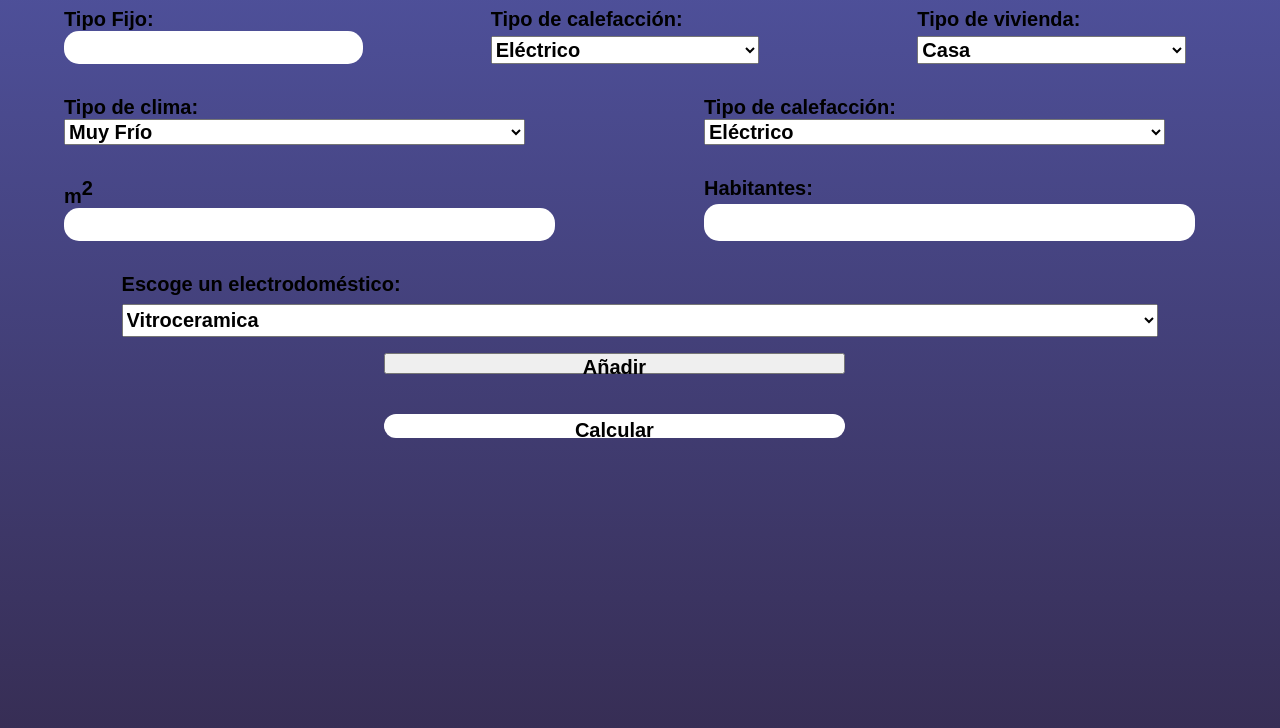
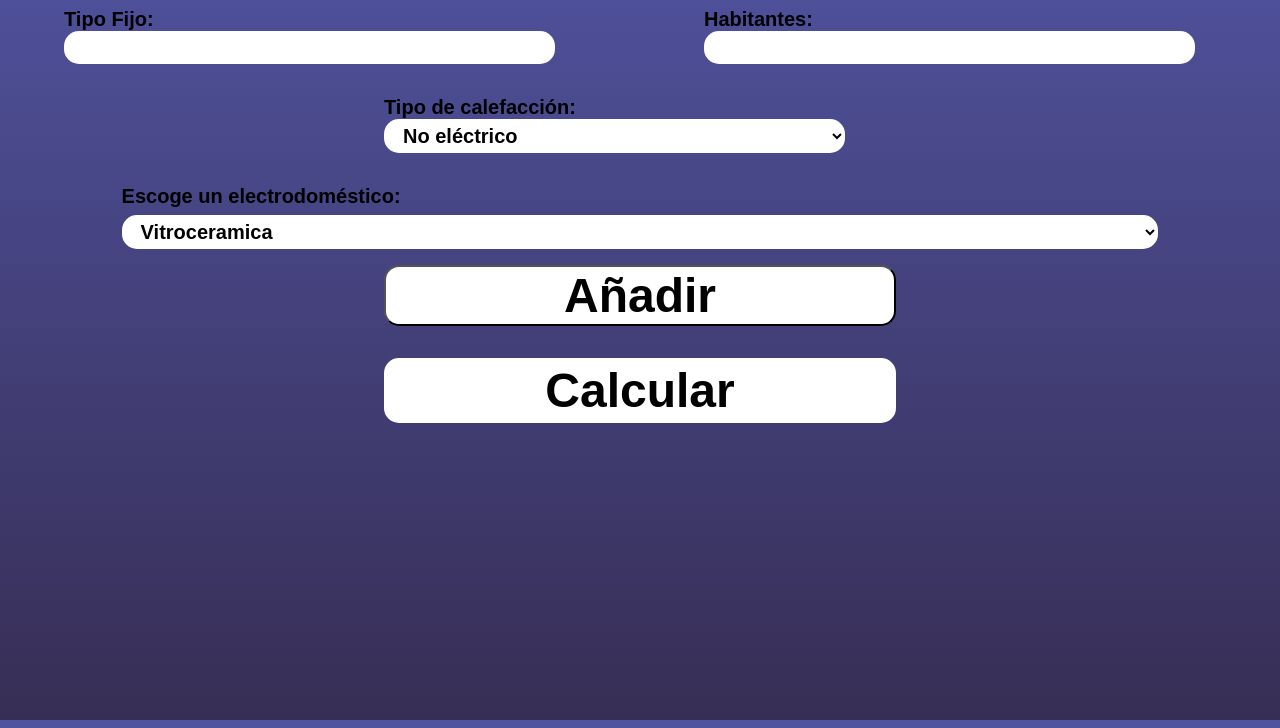
Before and after one commit to alexbs01/BrightBills, a plain HTML site: page src/index.html in a window 1280 px wide. Shown: the part 80-808 px from the top of the page. Drawn offline with Linux system fonts and the light colour scheme.

Commit message:
Colores y cosas de Guillén arregladas

```diff
--- a/src/index.html
+++ b/src/index.html
@@ -14,17 +14,24 @@
                 <div class="row">
                     <div class="tileInputs">
                         <label for="Tipo Fijo">Tipo Fijo:</label>
-                        <input type="number" id="Tipo Fijo" name="Tipo Fijo" required>
+                        <input type="number" step="any" id="Tipo Fijo" name="Tipo Fijo" required>
                     </div>
-
                     <div class="tileInputs">
-                        <label for="Tipo de calefacción"> Tipo de calefacción:</label>
-                        <select id= "Tipo de calefacción" name = "Tipo de calefacción">
-                            <option value = "Eléctrico"> Eléctrico</option>
-                            <option value = "No electrico"> No electrico</option>
+                        <label for="Habitantes">Habitantes:</label>
+                        <input type="number" id="Habitantes" name="Habitantes" min="0" required>
+                    </div>
+                </div>
+                <div class = "row">
+                    <div class="tileInputs">
+                        <label for="Tipo de calefaccion"> Tipo de calefacción:</label>
+                        <select id= "Tipo de calefaccion" name = "Tipo de calefacción">
+                            <option value = "No electrico"> No eléctrico</option>
+                            <option value = "Electrico"> Electrico</option>
                         </select>
                     </div>
-
+                </div>
+                <div id = "hideableArea"    >
+                    <div class = "row">
                         <div class="tileInputs">
                             <label for="CasaPiso"> Tipo de vivienda:</label>
                             <select id= "CasaPiso" name = "CasaPiso">
@@ -32,9 +39,6 @@
                                 <option value = "Piso"> Piso</option>
                             </select>
                         </div>
-                </div>
-
-                <div class="row">
                         <div class="tileInputs">
                             <label for="Clima"> Tipo de clima:</label>
                             <select id= "Clima" name = "Clima">
@@ -45,14 +49,6 @@
                                 <option value = "Muy cálido"> Muy cálido</option>
                             </select>
                         </div>
-
-                    <div class="tileInputs">
-                        <label for="Tipo de calefacción"> Tipo de calefacción:</label>
-                        <select id= "Tipo de calefacción" name = "Tipo de calefacción">
-                            <option value = "Eléctrico"> Eléctrico</option>
-                            <option value = "No electrico"> No electrico</option>
-                        </select>
-                    </div>
                     </div>
 
                     <div class="row">
@@ -60,13 +56,27 @@
                             <label for="Metros cuadrados">m<sup>2</sup></label>
                             <input type="number" id="metros cuadrados" name="metros cuadrados" min="0" required>
                         </div>
-
-                    <div class="tileInputs">
-                        <label for="Habitantes">Habitantes:</label>
-                        <input type="number" id="Habitantes" name="Habitantes" min="0" required>
+                        <div class = "tileInputs">
+                            <label for="Orientación">Orientación</label>
+                            <select id= "Orientación" name = "Orientación">
+                                <option value = "Norte"> Norte</option>
+                                <option value = "Sur"> Sur</option>
+                                <option value = "Este"> Este</option>
+                                <option value = "Oeste"> Oeste</option>
+                            </select>
                         </div>
                     </div>
-
+                    <div class="row">
+                        <div class="tileInputs">
+                            <label for="Aislamiento">Aislamiento</label>
+                            <select id= "Aislamiento" name = "Aislamiento">
+                                <option value = "Bueno"> Bueno</option>
+                                <option value = "Sencillo"> Sencillo</option>
+                                <option value = "Sin aislamiento"> Sin aislamiento</option>
+                            </select>
+                        </div>
+                    </div>
+                </div>
 
                 <div class="electrico">
                     <label for="Electrodomesticos"> Escoge un electrodoméstico:</label>
@@ -94,7 +104,7 @@
                 </div>
 
                 <div class="tileInputs">
-                    <input type="submit" value="Calcular">
+                    <input id="Calcular" type="submit" value="Calcular">
                 </div>
 
             </form>
--- a/src/script.js
+++ b/src/script.js
@@ -1,5 +1,7 @@
 const addButton = document.getElementById("Añadir");
 const list = document.getElementById("Lista");
+const heating = document.getElementById("Tipo de calefaccion");
+const hideableArea = document.getElementById("hideableArea");
 
 function addToList(){
 	let appliance = document.getElementById("Electrodomesticos");
@@ -25,6 +27,18 @@ addButton.addEventListener('click', function () {
     addToList();
 })
 
+function change_heating(){
+	hideableArea.classList.toggle("hidden");
+	if (heating.value == "No electrico") {
+		hideableArea.style.maxHeight = null;
+	  } else {
+		hideableArea.style.maxHeight = hideableArea.scrollHeight + 'px';
+	}
+}
+
+heating.addEventListener('change', function (){
+	change_heating();
+})
 
 /*function get_data(form) {
 	let formList = form.getElementsByTagName("appliance");
@@ -81,7 +95,7 @@ function calc_consumption(button) {
 	return consumo;
 }*/
 
-const url = "https://api.esios.ree.es/archives/70/download_json?date=";
+/*const url = "https://api.esios.ree.es/archives/70/download_json?date=";
 
 function fijaToVariabol(consumos, startDate, endDate, cost) {
 	var prices = [];
@@ -117,4 +131,4 @@ function fijaToVariabol(consumos, startDate, endDate, cost) {
 	});
 
 
-}
+}*/
--- a/src/styles.css
+++ b/src/styles.css
@@ -9,9 +9,11 @@ body {
     font-family: 'Arial', sans-serif;
     margin: 0;
     padding: 0;
-    height: 100%;
+    height: 100vh;
     background: linear-gradient(var(--gradient-top), var(--gradient-bottom));
+    background-attachment: fixed;
 }
+
 
 header {
     display: flex;
@@ -52,9 +54,18 @@ form {
 .row {
     display: flex;
     flex-direction: row;
-    justify-content: space-between;
+    justify-content: center;
     width: 100%;
     margin-bottom: 2vh;
+}
+
+#hideableArea{
+    display: flex;
+    flex-direction: column;
+    max-width: 100%;
+    overflow: hidden;
+    max-height: 0px;
+    transition: max-height 0.3s ease;
 }
 
 .tileInputs {
@@ -86,6 +97,13 @@ form {
     font-weight: bold;
 }
 
+button {
+    height: 100%;
+    font-size: 3em;
+    -webkit-border-radius: 5px;
+    border-radius: 15px;
+}
+
 input {
     padding:5px 15px;
     background:#ffffff;
@@ -101,5 +119,28 @@ input:hover {
 
 li {
     list-style: none;
-    font-size: 4em;
+    font-size: 3em;
+    font-weight: bold;
 }
+
+#Añadir, #Calcular {
+    width: 100%;
+    height: 100%;
+    font-size: 3em;
+    background: #ffffff;
+}
+
+#Añadir:hover, #Calcular:hover {
+    background: #f2f2f2;
+}
+
+select {
+    padding:5px 15px;
+    background:#ffffff;
+    border:0 none;
+    cursor:pointer;
+    -webkit-border-radius: 5px;
+    border-radius: 15px;
+    font-size: 1em;
+    margin-left: 0;
+}
```
Lines whose indentation alone changed are shown as unchanged.
